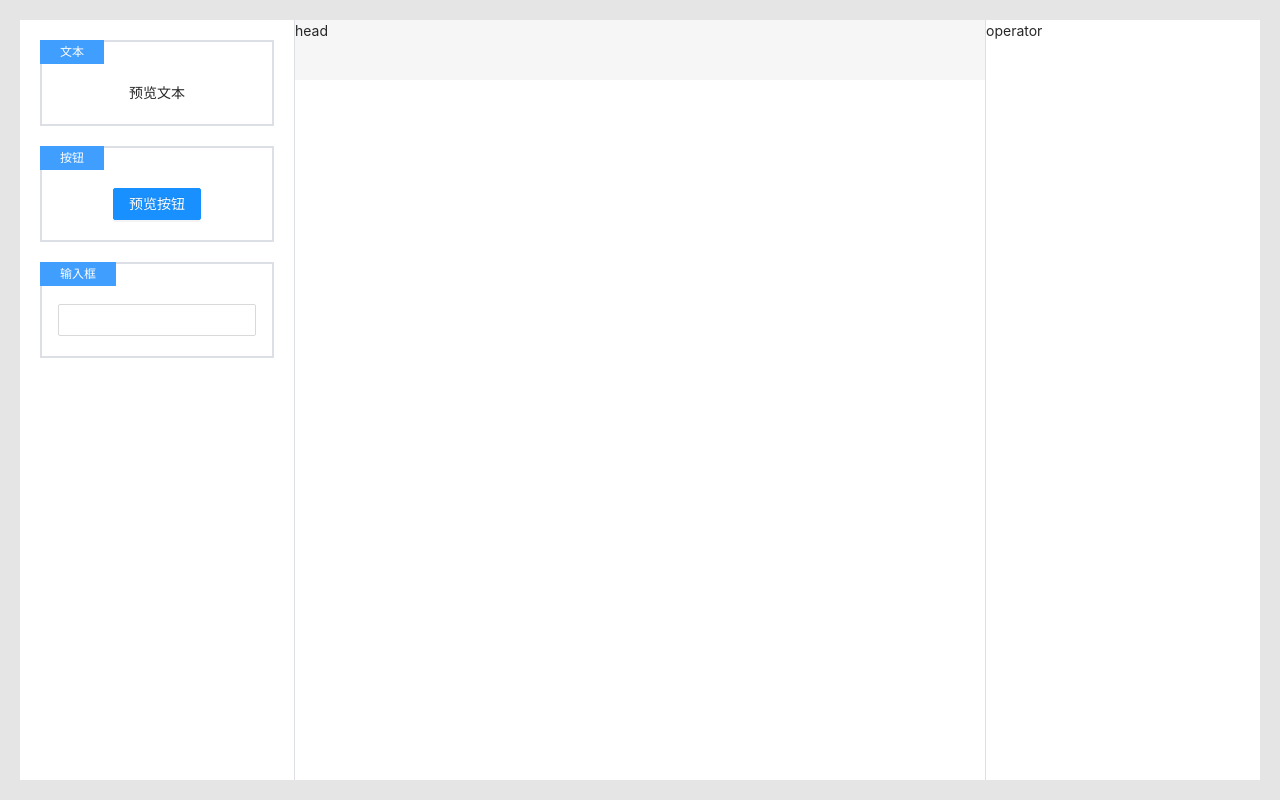
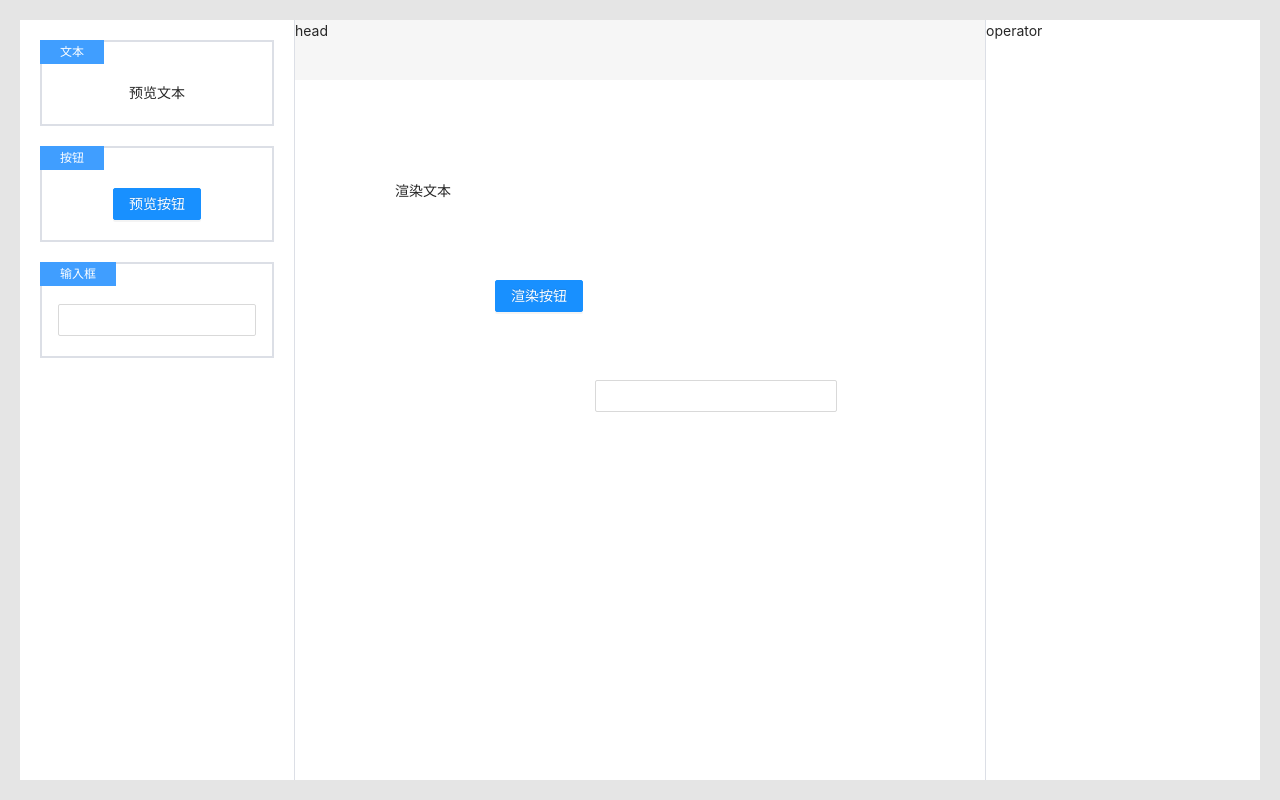
Before and after one commit to salsmithat/zy-react-visual-editor, a React (Create React App) app: page / in a window 1280 px wide. Built offline with nearby package versions, Linux system fonts and the light colour scheme.

Commit message:
'feat:拖拽添加组件'

```diff
--- a/src/App.tsx
+++ b/src/App.tsx
@@ -41,13 +41,35 @@
   //   document.removeEventListener("mousemove", mousemove);
   //   document.removeEventListener("mouseup", mouseup);
   // });
-  const [editorValue, setEditorValue] = useState({
-    container: {
-      height: 700,
-      width: 1000,
-    },
-    blocks: [],
-  } as ReactVisualEditorValue);
+  const [editorValue, setEditorValue] = useState(() => {
+    const val: ReactVisualEditorValue = {
+      container: {
+        height: 700,
+        width: 1000,
+      },
+      blocks: [
+        {
+          componentKey: "text",
+          top: 100,
+          left: 100,
+          adjustPosition: false,
+        },
+        {
+          componentKey: "button",
+          top: 200,
+          left: 200,
+          adjustPosition: false,
+        },
+        {
+          componentKey: "input",
+          top: 300,
+          left: 300,
+          adjustPosition: false,
+        },
+      ],
+    };
+    return val;
+  });
   return (
     <div>
       <ReactVisualEditor
--- a/src/components/ReactVisualEditor.css
+++ b/src/components/ReactVisualEditor.css
@@ -102,4 +102,5 @@
 }
 .react-visual-editor-container {
   background-color: white;
+  position: relative;
 }
--- a/src/components/ReactVisualEditor.tsx
+++ b/src/components/ReactVisualEditor.tsx
@@ -1,28 +1,96 @@
 import {
+  createVisualBlock,
+  ReactVisualEditorBlock,
+  ReactVisualEditorComponent,
   ReactVisualEditorConfig,
   ReactVisualEditorValue,
 } from "../utils/ReactVisualEditor.utils";
 import "./ReactVisualEditor.css";
-import React, { useMemo } from "react";
+import React, { ReactComponentElement, useMemo, useRef } from "react";
+import { ReactVisualBlock } from "./ReactVisualEditorBlock";
+import { useCallbackRef } from "../hooks/useCallbackRef";
 
 export const ReactVisualEditor: React.FC<{
   value: ReactVisualEditorValue;
   onChange: (val: ReactVisualEditorValue) => void;
   config: ReactVisualEditorConfig;
 }> = (props) => {
-  console.log(props);
+  const containerRef = useRef({} as HTMLDivElement);
   const containerStyles = useMemo(() => {
     return {
       height: `${props.value.container.height}px`,
       width: `${props.value.container.width}px`,
     };
   }, [props.value.container.height, props.value.container.width]);
+  const dragData = useRef({
+    dragComponent: null as null | ReactVisualEditorComponent,
+  });
+  const block = {
+    dragstart: useCallbackRef(
+      (
+        e: React.DragEvent<HTMLDivElement>,
+        dragComponent: ReactVisualEditorComponent
+      ) => {
+        containerRef.current.addEventListener("dragenter", container.dragenter);
+        containerRef.current.addEventListener("dragover", container.dragover);
+        containerRef.current.addEventListener("dragleave", container.dragleave);
+        containerRef.current.addEventListener("drop", container.drop);
+        dragData.current.dragComponent = dragComponent;
+      }
+    ),
+    dragend: useCallbackRef((e: React.DragEvent<HTMLDivElement>) => {
+      containerRef.current.removeEventListener(
+        "dragenter",
+        container.dragenter
+      );
+      containerRef.current.removeEventListener("dragover", container.dragover);
+      containerRef.current.removeEventListener(
+        "dragleave",
+        container.dragleave
+      );
+      containerRef.current.removeEventListener("drop", container.drop);
+    }),
+  };
+  const container = {
+    dragenter: useCallbackRef((e: DragEvent) => {
+      if (e.dataTransfer) {
+        e.dataTransfer.dropEffect = "move";
+      }
+    }),
+    dragover: useCallbackRef((e: DragEvent) => {
+      e.preventDefault();
+    }),
+    dragleave: useCallbackRef((e: DragEvent) => {
+      if (e.dataTransfer) {
+        e.dataTransfer.dropEffect = "none";
+      }
+    }),
+    drop: useCallbackRef((e: DragEvent) => {
+      props.onChange({
+        ...props.value,
+        blocks: [
+          ...props.value.blocks,
+          createVisualBlock({
+            top: e.offsetY,
+            left: e.offsetX,
+            component: dragData.current.dragComponent!,
+          }),
+        ],
+      });
+    }),
+  };
   return (
     <div className="react-visual-editor">
       <div className="react-visual-editor-menu">
         {props.config.componentArray.map((component) => {
           return (
-            <div className="react-visual-editor-menu-item" key={component.key}>
+            <div
+              className="react-visual-editor-menu-item"
+              key={component.key}
+              draggable
+              onDragStart={(e) => block.dragstart(e, component)}
+              onDragEnd={block.dragend}
+            >
               {component.preview()}
               <div className="react-visual-editor-menu-item-name">
                 {component.name}
@@ -36,8 +104,19 @@
       <div className="react-visual-editor-body">
         <div
           className="react-visual-editor-container"
+          ref={containerRef}
           style={containerStyles}
-        ></div>
+        >
+          {props.value.blocks.map((block, index) => {
+            return (
+              <ReactVisualBlock
+                config={props.config}
+                key={index}
+                block={block}
+              />
+            );
+          })}
+        </div>
       </div>
     </div>
   );
--- /dev/null
+++ b/src/components/ReactVisualEditorBlock.css
@@ -0,0 +1,11 @@
+.react-visual-editor-block {
+  position: absolute;
+}
+.react-visual-editor-block:after {
+  content: "";
+  top: 0;
+  left: 0;
+  bottom: 0;
+  right: 0;
+  position: absolute;
+}
--- /dev/null
+++ b/src/components/ReactVisualEditorBlock.tsx
@@ -0,0 +1,42 @@
+import React, { useEffect, useMemo, useRef } from "react";
+import { useUpdate } from "../hooks/useUpdate";
+import {
+  ReactVisualEditorBlock,
+  ReactVisualEditorConfig,
+} from "../utils/ReactVisualEditor.utils";
+import "./ReactVisualEditorBlock.css";
+
+export const ReactVisualBlock: React.FC<{
+  block: ReactVisualEditorBlock;
+  config: ReactVisualEditorConfig;
+}> = (props) => {
+  const { forceUpdate } = useUpdate();
+  const styles = useMemo(() => {
+    return {
+      top: `${props.block.top}px`,
+      left: `${props.block.left}px`,
+      opacity: `${props.block.adjustPosition ? "0" : ""}`,
+    };
+  }, [props.block.top, props.block.left, props.block.adjustPosition]);
+  const component = props.config.componentMap[props.block.componentKey];
+  let render: any;
+  if (!!component) {
+    render = component.render();
+  }
+  const elRef = useRef({} as HTMLDivElement);
+  useEffect(() => {
+    if (props.block.adjustPosition) {
+      const { top, left } = props.block;
+      const { height, width } = elRef.current.getBoundingClientRect();
+      props.block.adjustPosition = false;
+      props.block.top = top - height / 2;
+      props.block.left = left - width / 2;
+      forceUpdate();
+    }
+  }, []);
+  return (
+    <div className="react-visual-editor-block" ref={elRef} style={styles}>
+      {render}
+    </div>
+  );
+};
--- /dev/null
+++ b/src/hooks/useUpdate.ts
@@ -0,0 +1,8 @@
+
+import { useMemo, useState } from 'react';
+export function useUpdate(){
+    const [count,setCount]=useState(0)
+    return useMemo(()=>({
+       forceUpdate: ()=>setCount(count+1)
+    }),[count])
+}
--- a/src/utils/ReactVisualEditor.utils.tsx
+++ b/src/utils/ReactVisualEditor.utils.tsx
@@ -2,6 +2,7 @@
   top: number;
   left: number;
   componentKey: string;
+  adjustPosition: boolean;
 }
 
 export interface ReactVisualEditorValue {
@@ -47,3 +48,20 @@
   };
 }
 export type ReactVisualEditorConfig = ReturnType<typeof createVisualConfig>;
+
+export function createVisualBlock({
+  top,
+  left,
+  component,
+}: {
+  top: number;
+  left: number;
+  component: ReactVisualEditorComponent;
+}): ReactVisualEditorBlock {
+  return {
+    componentKey: component.key,
+    top,
+    left,
+    adjustPosition: true,
+  };
+}
```
